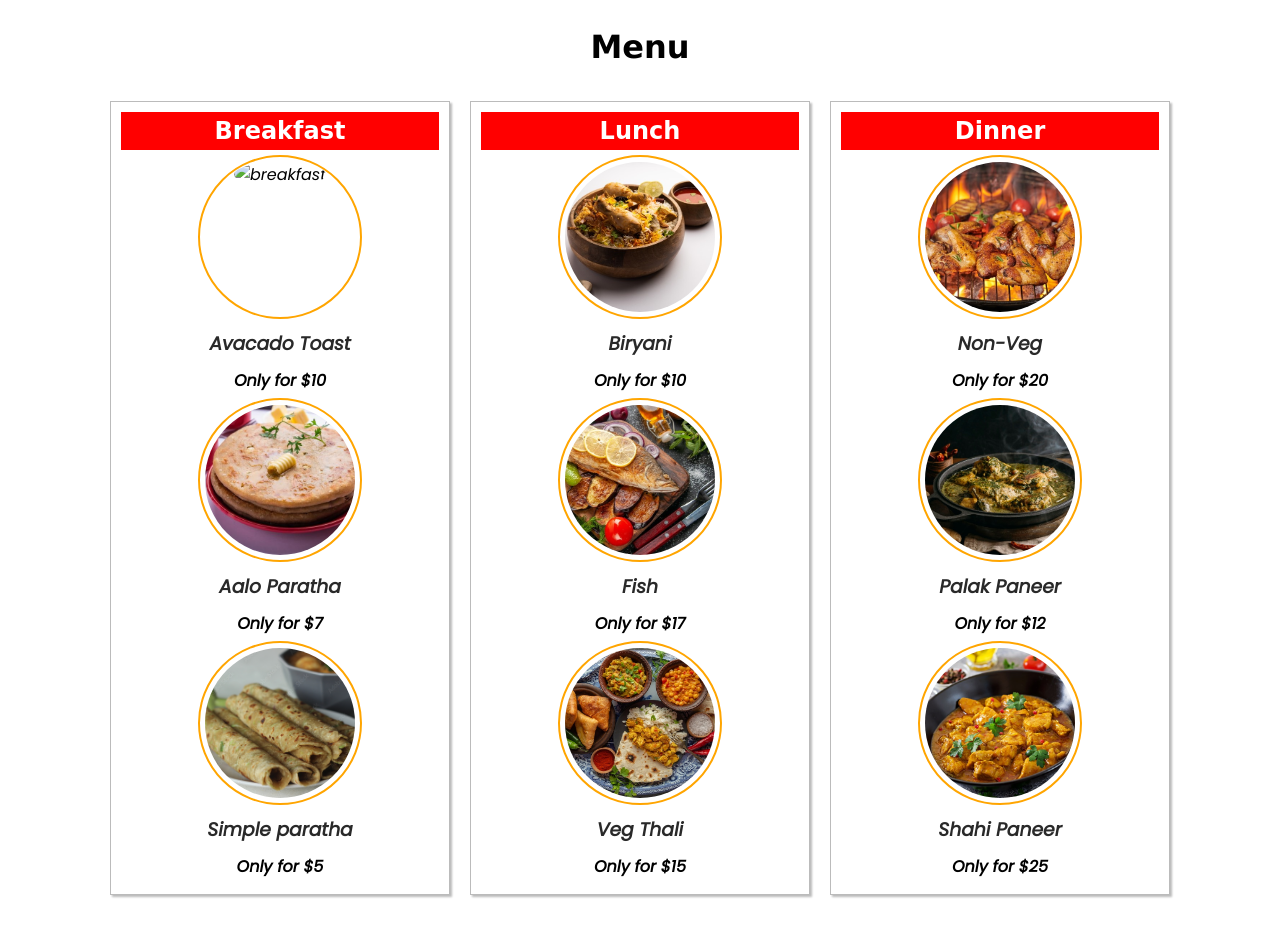
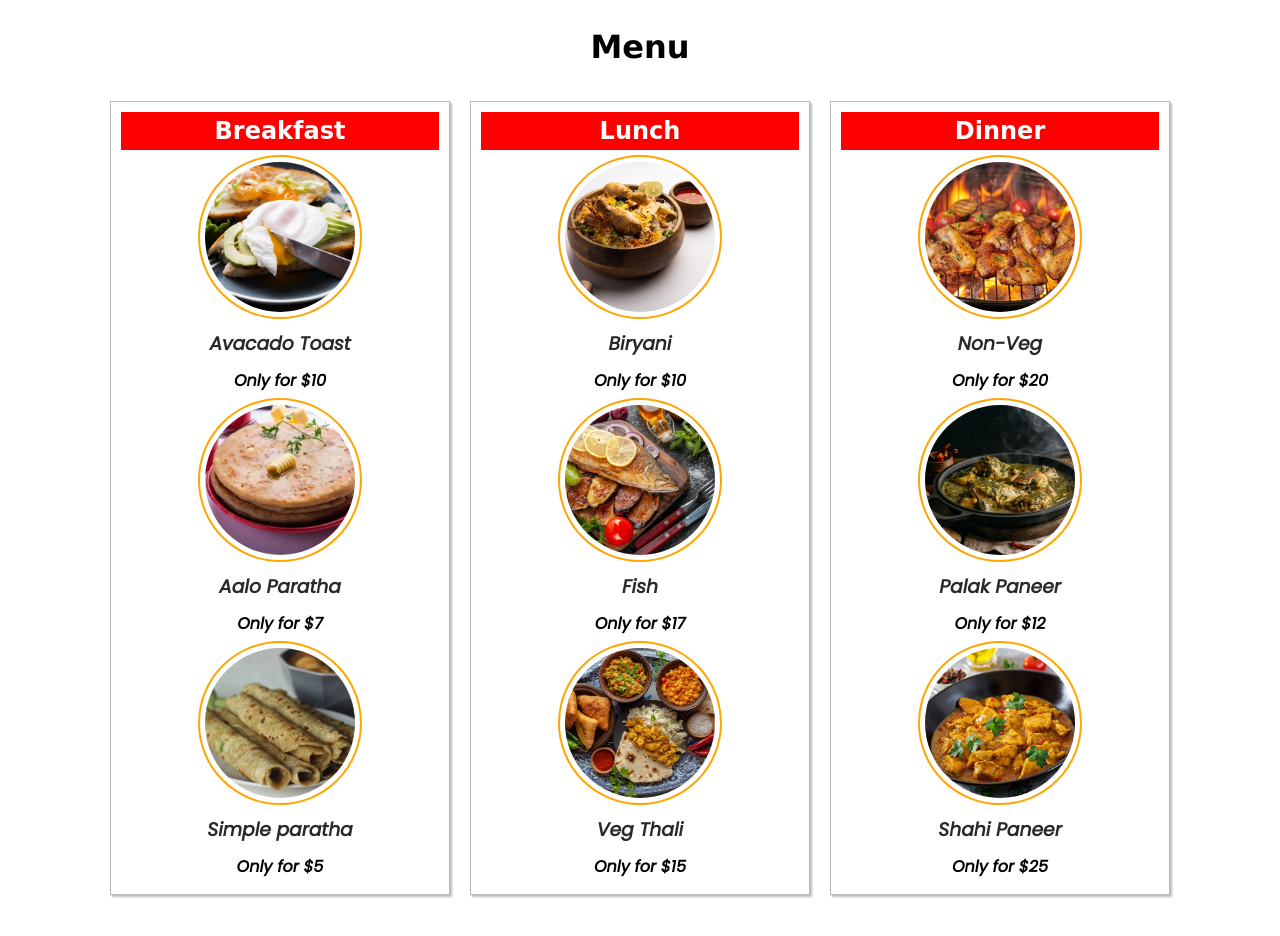
Before and after one commit to Aastha2601/restaurant_website, a plain HTML site: page index.html in a window 1280 px wide. Shown: the part 822-1758 px from the top of the page. Drawn offline with Linux system fonts and the light colour scheme.

Commit message:
Update index.html

```diff
--- a/index.html
+++ b/index.html
@@ -59,7 +59,7 @@
           <h2>Breakfast</h2>
           <div class="box">
             <div id="image">
-              <img src="/images/images/breakfast1.jpg" alt="breakfast" />
+              <img src="/images/images/breakfast1.png" alt="breakfast" />
             </div>
             <div>
               <h3>Avacado Toast</h3>
```
